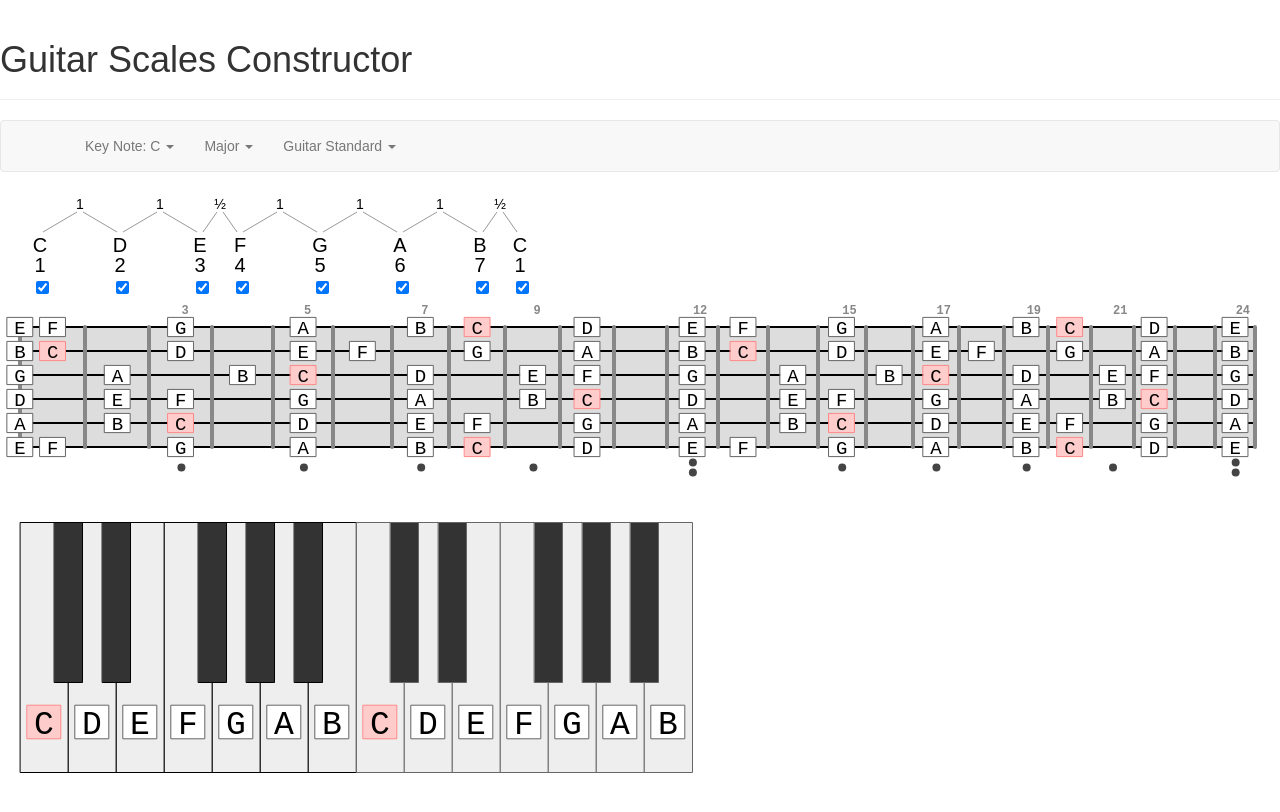
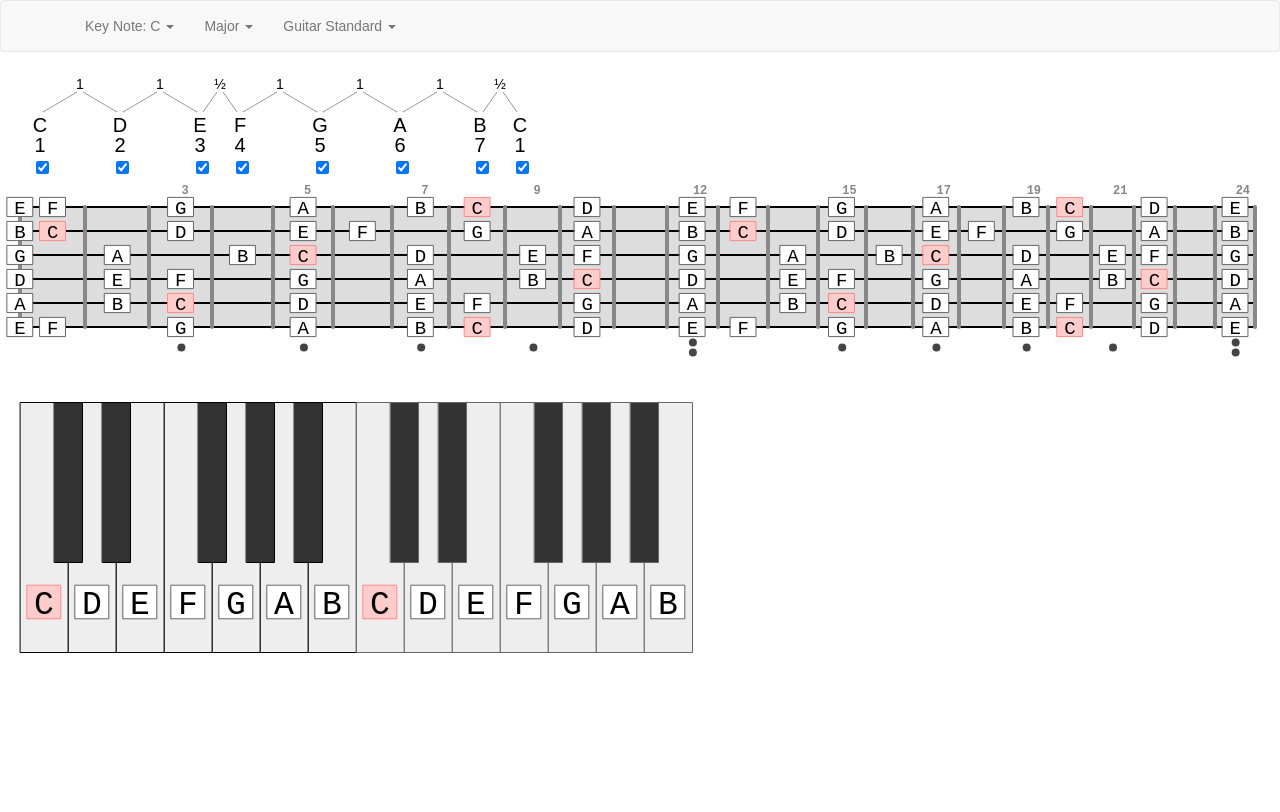
Before and after one commit to dmitry-guryanov/guitarscales, a React (Create React App) app: page / in a window 1280 px wide. Shown: the top 812 px of the page. Built offline with nearby package versions, Linux system fonts and the light colour scheme.

Commit message:
remove unneeded header

```diff
--- a/src/App.js
+++ b/src/App.js
@@ -1,6 +1,6 @@
 import React, { Component } from 'react';
 import './App.css';
-import { Grid, Col, Row, PageHeader, Navbar, Nav, NavDropdown, MenuItem } from 'react-bootstrap';
+import { Grid, Col, Row, Navbar, Nav, NavDropdown, MenuItem } from 'react-bootstrap';
 import {observer} from 'mobx-react';
 import {Fretboard} from "./components/Fretboard"
 import {Keyboard} from "./components/Keyboard"
@@ -27,7 +27,6 @@ const App = observer(class App extends Component {
   render() {
     return (
       <div className="App">
-        <PageHeader>Guitar Scales Constructor<small></small></PageHeader>
         <Navbar>
           <Nav onSelect={this.handleSelectKeyNote}>
           <NavDropdown eventKey={2} title={"Key Note: " + stateStore.note.displayNameJs()} id="keynote-drop-down">
```
